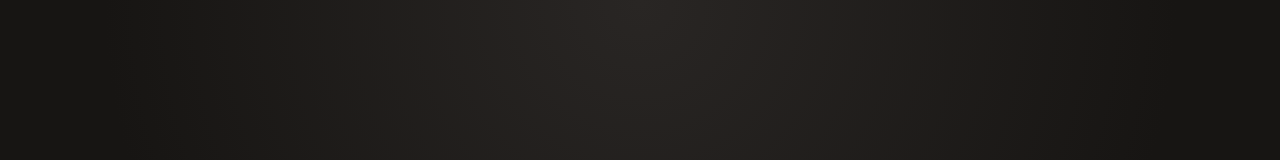
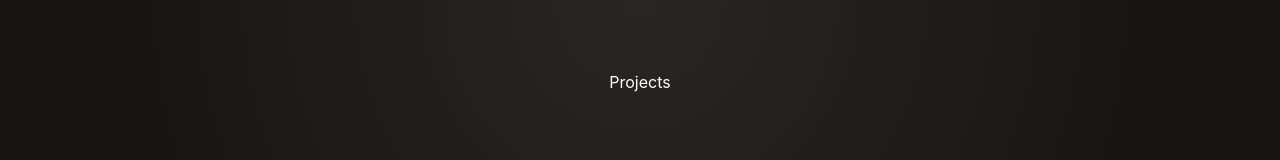
Before and after one commit to num-js/portfolio, a React (Create React App) app: page /projects in a window 1280 px wide. Shown: the part 358-518 px from the top of the page. Built offline with nearby package versions, Linux system fonts and the light colour scheme.

Commit message:
All Routes Setup & Components created

```diff
--- a/src/App.js
+++ b/src/App.js
@@ -2,16 +2,15 @@ import React from 'react'
 import { BrowserRouter } from 'react-router-dom';
 import './App.scss';
 import Header from './components/Header/Header';
-import ProfilePicture from './components/Profile/ProfilePicture/ProfilePicture';
-import ProfileText from './components/Profile/ProfileText/ProfileText';
-import Skills from './components/Skills/Skills';
 import RouterComponent from './RouterComponent';
 
 const App = () => {
     return (
         <BrowserRouter>
             <Header />
-            <RouterComponent />
+            <div className="App">
+                <RouterComponent />
+            </div>
         </BrowserRouter>
     );
 }
--- a/src/RouterComponent.js
+++ b/src/RouterComponent.js
@@ -1,24 +1,39 @@
 import React from 'react';
 import { Route, Switch } from 'react-router';
+import Academics from './components/Academics/Academics';
+import ContactMe from './components/ContactMe/ContactMe';
+import Experiences from './components/Experiences/Experiences';
 import ProfilePicture from './components/Profile/ProfilePicture/ProfilePicture';
 import ProfileText from './components/Profile/ProfileText/ProfileText';
+import Projects from './components/Projects/Projects';
 import Skills from './components/Skills/Skills';
-import { INDEX, SKILLS } from './helpers/routesURL';
+import { ACADEMICS, CONTACT_ME, EXPERIENCES, INDEX, PROJECTS, SKILLS } from './helpers/routesURL';
 
 const RouterComponent = () => {
     return (
         <>
             <Switch>
                 <Route exact path={INDEX}>
-                    <div className="App">
-                        <ProfileText />
-                        <ProfilePicture />
-                    </div>
+                    <ProfileText />
+                    <ProfilePicture />
+                </Route>
+                <Route exact path={EXPERIENCES}>
+                    <Experiences />
                 </Route>
                 <Route exact path={SKILLS}>
-                    <div className="App">
-                        <Skills />
-                    </div>
+                    <Skills />
+                </Route>
+                <Route exact path={PROJECTS}>
+                    <Projects />
+                </Route>
+                <Route exact path={ACADEMICS}>
+                    <Academics />
+                </Route>
+                <Route exact path={CONTACT_ME}>
+                    <ContactMe />
+                </Route>
+                <Route exact path={SKILLS}>
+                    <Skills />
                 </Route>
             </Switch>
         </>
--- a/src/assets/data/info.js
+++ b/src/assets/data/info.js
@@ -1,5 +1,4 @@
-export const InfoData =
-{
+export const InfoData = {
     2020: {
         major: {
             title: "HacktoberFest",
--- /dev/null
+++ b/src/components/Academics/Academics.js
@@ -0,0 +1,11 @@
+import React from 'react';
+
+const Academics = () => {
+    return (
+        <>
+            Academics
+        </>
+    );
+}
+
+export default Academics;
--- /dev/null
+++ b/src/components/ContactMe/ContactMe.js
@@ -0,0 +1,11 @@
+import React from 'react';
+
+const ContactMe = () => {
+    return (
+        <>
+            Contact Me
+        </>
+    );
+}
+
+export default ContactMe;
--- /dev/null
+++ b/src/components/Projects/Projects.js
@@ -0,0 +1,11 @@
+import React from 'react';
+
+const Projects = () => {
+    return (
+        <div>
+            Projects
+        </div>
+    );
+}
+
+export default Projects;
```
